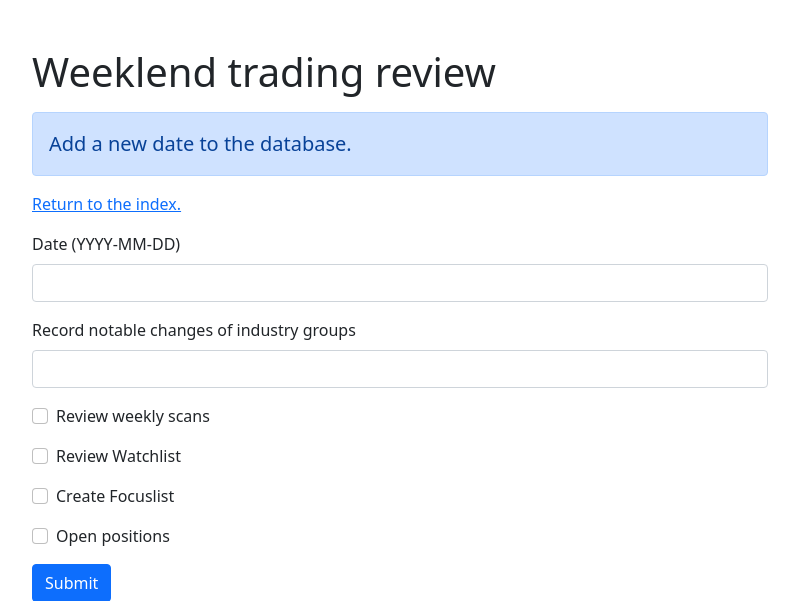
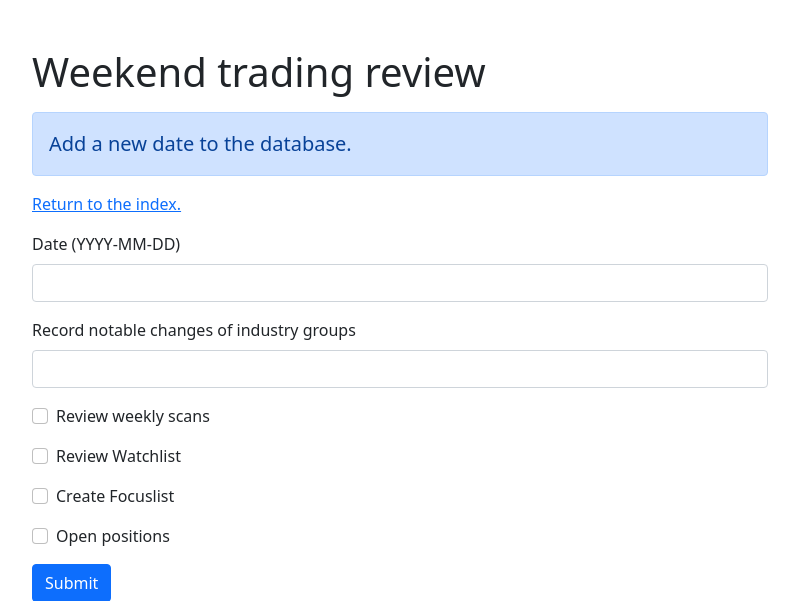
Before and after one commit to mransbro/tradingjournal, a Flask app: page /add_weeklyroutine in a window 1280 px wide. Shown: the top 601 px of the page, without its empty margins (240-1039 px from the left). Run offline with Flask 2, Linux system fonts and the light colour scheme; some libraries are stand-ins or nearby versions.

Commit message:
spelling mistake

```diff
--- a/templates/add_weeklyjournal.html
+++ b/templates/add_weeklyjournal.html
@@ -40,7 +40,7 @@
     <div class="row pb-5">
         <div class="col-md-10 col-lg-8 mx-lg-auto mx-md-auto">
 
-            <h1 class="pt-5 pb-2">Weeklend trading review</h1>
+            <h1 class="pt-5 pb-2">Weekend trading review</h1>
 
             {% if message %}
 
@@ -50,7 +50,7 @@
             <!-- links -->
             <p><a href="{{ url_for('add_weeklyjournal') }}">Submit another date.</a></p>
 
-            <p><a href="{{ url_for('index') }}">Return to the index.</a></p>
+            <p><a href="{{ url_for('index') }}">Return to the homepage.</a></p>
 
             {% else %}
                             <!-- the form is displayed when template opens via GET not POST -->
```
Also changed, not shown: entries.db.
